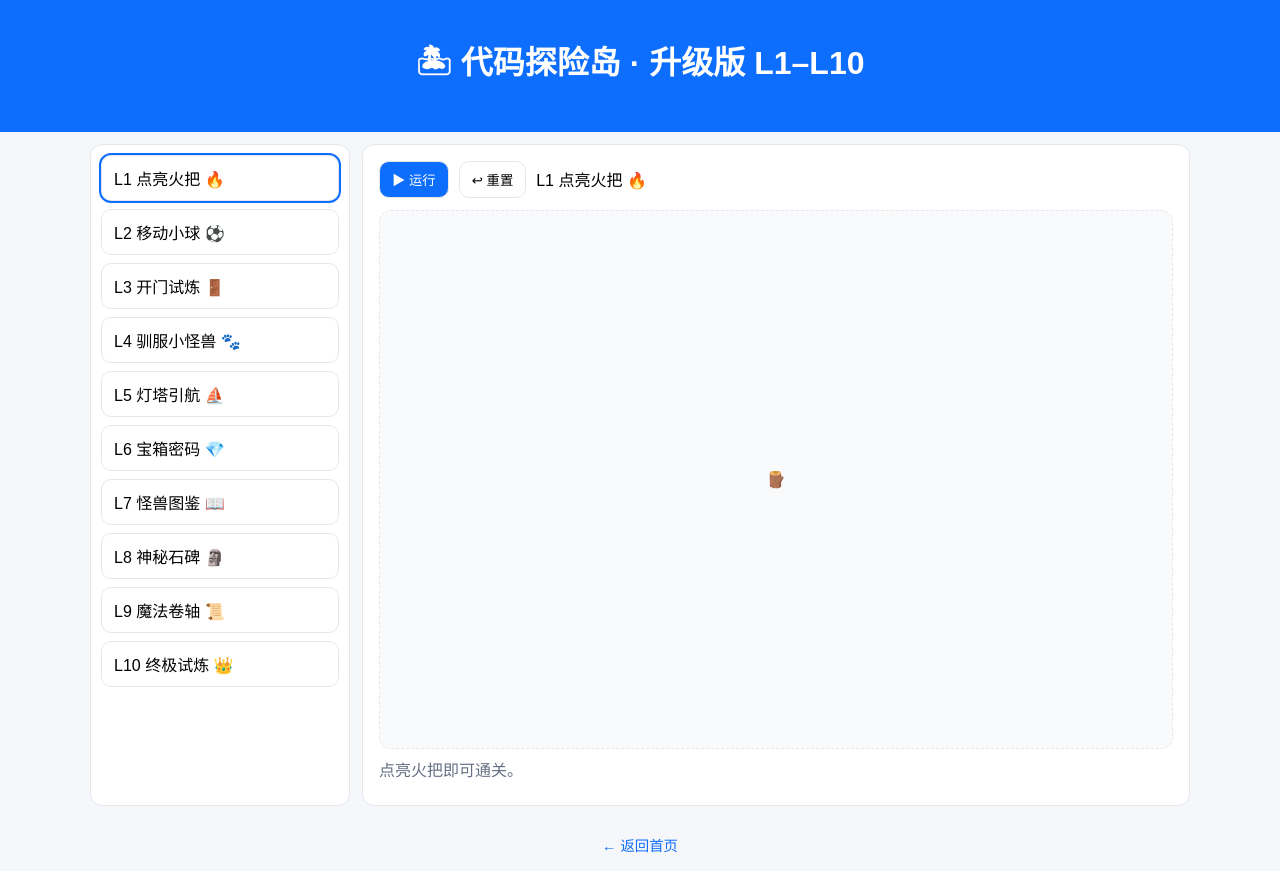
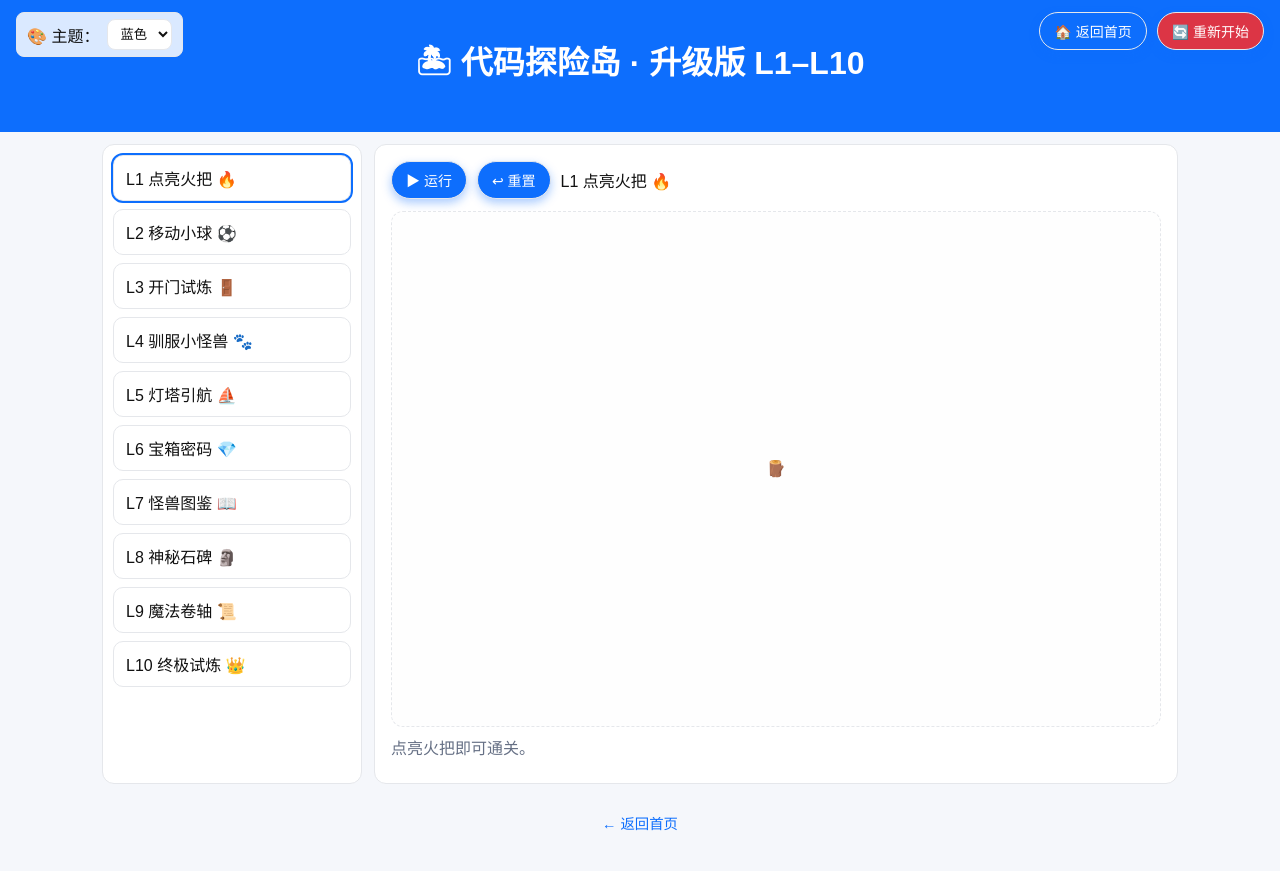
Before and after one commit to lufei234565-svg/lufei234565-svg.github.io, a plain HTML site: page game/index.html in a window 1280 px wide. After the commit the page ends 849 px from the top, so only its background shows below. Drawn offline with Linux system fonts and the light colour scheme.

Commit message:
Update index.html

```diff
--- a/game/index.html
+++ b/game/index.html
@@ -1,32 +1,79 @@
 <!DOCTYPE html>
-<html lang="zh">
+<html lang="zh" data-theme="">
 <head>
 <meta charset="UTF-8" />
 <meta name="viewport" content="width=device-width,initial-scale=1" />
 <title>代码探险岛 · 升级版 L1–L10</title>
 <style>
-  body{margin:0;font-family:"Microsoft YaHei",sans-serif;background:#f5f7fb}
-  header{background:#0d6efd;color:#fff;padding:16px;text-align:center}
+  /* 主题变量：默认（蓝） */
+  :root{
+    --pri:#0d6efd; --pri-hover:#0b5ed7;
+    --danger:#dc3545; --danger-hover:#bb2d3b;
+    --bg:#f5f7fb; --panel:#fff; --border:#e5e7eb; --text:#111;
+  }
+  /* 绿色 */
+  html[data-theme="green"]{
+    --pri:#22c55e; --pri-hover:#16a34a;
+    --danger:#ef4444; --danger-hover:#dc2626;
+    --bg:#f0fdf4; --panel:#ffffff; --border:#d1fae5; --text:#0b0f10;
+  }
+  /* 黑金（深色） */
+  html[data-theme="blackgold"]{
+    --pri:#d4af37; --pri-hover:#b8860b;
+    --danger:#ff4d4f; --danger-hover:#d9363e;
+    --bg:#0f0f0f; --panel:#151515; --border:#2a2a2a; --text:#f5f5f5;
+  }
+
+  *{box-sizing:border-box}
+  body{margin:0;font-family:"Microsoft YaHei",sans-serif;background:var(--bg); color:var(--text)}
+  header{background:var(--pri);color:#fff;padding:16px;text-align:center}
+  .top-buttons{ position:fixed; top:12px; right:16px; display:flex; gap:10px; z-index:999; }
+  .toolbar{ position:fixed; left:16px; top:12px; z-index:999; display:flex; gap:8px; align-items:center; background:color-mix(in srgb, var(--panel) 85%, transparent); padding:6px 10px; border-radius:8px; border:1px solid var(--border); }
+  select{ padding:6px 8px; border-radius:8px; border:1px solid var(--border); background:var(--panel); color:var(--text); }
+
   .wrap{max-width:1100px;margin:0 auto;padding:12px;display:grid;grid-template-columns:260px 1fr;gap:12px}
-  .sidebar{background:#fff;border:1px solid #e5e7eb;border-radius:12px;padding:10px;height:calc(100vh - 160px);overflow:auto}
-  .lvl{padding:10px 12px;border:1px solid #e5e7eb;border-radius:10px;margin-bottom:8px;cursor:pointer}
-  .lvl:hover{background:#f1f7ff}
-  .active{outline:2px solid #0d6efd}
-  .stage{background:#fff;border:1px solid #e5e7eb;border-radius:12px;padding:16px;min-height:560px;display:flex;flex-direction:column}
+  .sidebar{background:var(--panel);border:1px solid var(--border);border-radius:12px;padding:10px;height:calc(100vh - 160px);overflow:auto}
+  .lvl{padding:10px 12px;border:1px solid var(--border);border-radius:10px;margin-bottom:8px;cursor:pointer;background:var(--panel)}
+  .lvl:hover{background:color-mix(in srgb, var(--pri) 10%, var(--panel))}
+  .active{outline:2px solid var(--pri)}
+  .stage{background:var(--panel);border:1px solid var(--border);border-radius:12px;padding:16px;min-height:560px;display:flex;flex-direction:column}
   .topbar{display:flex;align-items:center;gap:10px;margin-bottom:12px}
-  .btn{border:1px solid #e5e7eb;background:#fff;border-radius:10px;padding:8px 12px;cursor:pointer}
-  .btn.primary{background:#0d6efd;color:#fff}
-  .scene{flex:1;border:1px dashed #e5e7eb;border-radius:12px;display:flex;align-items:center;justify-content:center;background:#f9fafb;position:relative;overflow:hidden}
+  .btn{
+    border:1px solid var(--border); background:var(--pri); color:#fff;
+    border-radius:999px; padding:8px 14px; font-size:14px; text-decoration:none; cursor:pointer;
+    box-shadow:0 4px 10px color-mix(in srgb, var(--pri) 35%, transparent); transition:.2s;
+  }
+  .btn:hover{ background:var(--pri-hover) }
+  .btn.danger{ background:var(--danger) }
+  .btn.danger:hover{ background:var(--danger-hover) }
+  .scene{flex:1;border:1px dashed var(--border);border-radius:12px;display:flex;align-items:center;justify-content:center;background:color-mix(in srgb, var(--panel) 85%, var(--bg));position:relative;overflow:hidden}
   .tag{margin-top:8px;color:#667085}
   .result{margin-top:8px;font-weight:bold}
   .next-btn{display:none;margin-top:10px}
   .next-btn.show{display:inline-block}
   .footer{text-align:center;padding:16px;font-size:.9rem;color:#666}
-  .footer a{color:#0d6efd;text-decoration:none}
+  .footer a{color:var(--pri);text-decoration:none}
   .footer a:hover{text-decoration:underline}
 </style>
 </head>
 <body>
+
+  <!-- 左上：主题选择器 -->
+  <div class="toolbar">
+    <label for="theme">🎨 主题：</label>
+    <select id="theme">
+      <option value="">蓝色</option>
+      <option value="green">绿色</option>
+      <option value="blackgold">黑金</option>
+    </select>
+  </div>
+
+  <!-- 右上：返回 & 重新开始 -->
+  <div class="top-buttons">
+    <a href="../" class="btn">🏠 返回首页</a>
+    <button id="resetProgress" class="btn danger">🔄 重新开始</button>
+  </div>
+
   <header><h1>🏝 代码探险岛 · 升级版 L1–L10</h1></header>
 
   <div class="wrap">
@@ -34,7 +81,7 @@
 
     <section class="stage">
       <div class="topbar">
-      <button class="btn primary" id="run">▶ 运行</button>
+        <button class="btn" id="run">▶ 运行</button>
         <button class="btn" id="reset">↩ 重置</button>
         <span id="hint">请选择左侧关卡</span>
       </div>
@@ -52,6 +99,17 @@
   <audio id="bgm" loop></audio>
 
 <script>
+/* ===== 主题同步 ===== */
+const themeSel = document.getElementById('theme');
+const savedTheme = localStorage.getItem('siteTheme') || '';
+document.documentElement.setAttribute('data-theme', savedTheme);
+themeSel.value = savedTheme;
+themeSel.onchange = () => {
+  document.documentElement.setAttribute('data-theme', themeSel.value);
+  localStorage.setItem('siteTheme', themeSel.value);
+};
+
+/* ===== 公共引用 ===== */
 const scene=document.getElementById("scene");
 const desc=document.getElementById("desc");
 const hint=document.getElementById("hint");
@@ -65,15 +123,13 @@ function setResult(msg,ok=false){
   nextBtn.classList.toggle("show",!!ok);
 }
 function playMusic(url){ bgm.src=url; bgm.play().catch(()=>{}); }
-
-// 保存通关进度
 function saveProgress(levelId){
   const levelNum=Number(levelId.replace("L",""));
   const passed=Number(localStorage.getItem("passedLevels")||0);
   localStorage.setItem("passedLevels",Math.max(passed,levelNum));
 }
 
-// 定义关卡
+/* ===== 关卡（简化演示逻辑，同前一版） ===== */
 const LEVELS={
   L1:{title:"L1 点亮火把 🔥",desc:"点亮火把即可通关。",music:"https://www.soundhelix.com/examples/mp3/SoundHelix-Song-1.mp3",
     setup(el){el.innerHTML=`<div id="torch">🪵</div>`;setResult("");},
@@ -81,7 +137,7 @@ const LEVELS={
     reset(el){el.innerHTML=`<div id="torch">🪵</div>`;setResult("");}},
   L2:{title:"L2 移动小球 ⚽",desc:"小球移动到终点即可通关。",music:"https://www.soundhelix.com/examples/mp3/SoundHelix-Song-2.mp3",
     setup(el){el.innerHTML=`<div id="ball">⚽</div>`;el.dataset.pos=0;setResult("");},
-    run(el){el.dataset.pos=+el.dataset.pos+5;if(el.dataset.pos>=5)setResult("✅ 小球到终点！",true),saveProgress("L2");else setResult("继续移动…");},
+    run(el){el.dataset.pos=+el.dataset.pos+5;if(el.dataset.pos>=5){setResult("✅ 小球到终点！",true);saveProgress("L2");}else setResult("继续移动…");},
     reset(el){el.dataset.pos=0;el.innerHTML=`<div id="ball">⚽</div>`;setResult("");}},
   L3:{title:"L3 开门试炼 🚪",desc:"获得钥匙并打开大门。",music:"https://www.soundhelix.com/examples/mp3/SoundHelix-Song-3.mp3",
     setup(el){el.innerHTML=`<div id="door">🚪</div>`;setResult("");},
@@ -117,11 +173,11 @@ const LEVELS={
     reset(el){el.innerHTML=`🐉 Boss`;setResult("");}}
 };
 
-// 菜单渲染
+/* ===== 菜单与交互 ===== */
 const menu=document.getElementById("menu");
 Object.entries(LEVELS).forEach(([id,lv])=>{
   const d=document.createElement("div");
-  d.className="lvl";d.textContent=lv.title;d.id="btn-"+id;
+  d.className="lvl"; d.textContent=lv.title; d.id="btn-"+id;
   d.onclick=()=>openLevel(id);
   menu.appendChild(d);
 });
@@ -137,13 +193,22 @@ function openLevel(id){
   nextBtn.classList.remove("show");
 }
 
-document.getElementById("run").onclick=()=>{if(current)LEVELS[current].run(scene);};
-document.getElementById("reset").onclick=()=>{if(current)LEVELS[current].reset(scene);};
+document.getElementById("run").onclick=()=>{ if(current) LEVELS[current].run(scene); };
+document.getElementById("reset").onclick=()=>{ if(current) LEVELS[current].reset(scene); };
 nextBtn.onclick=()=>{
-  if(!current)return;
+  if(!current) return;
   const ids=Object.keys(LEVELS);
   const idx=ids.indexOf(current);
-  if(idx>=0 && idx<ids.length-1)openLevel(ids[idx+1]);else setResult("🎉 全部通关！",false);
+  if(idx>=0 && idx<ids.length-1) openLevel(ids[idx+1]);
+  else setResult("🎉 全部通关！", false);
+};
+
+// 清空进度
+document.getElementById("resetProgress").onclick=()=>{
+  if(confirm("确定要清空通关进度吗？")){
+    localStorage.removeItem("passedLevels");
+    alert("进度已清空，返回首页可看到 0/10。");
+  }
 };
 
 // 默认进入 L1
```
Lines whose indentation alone changed are shown as unchanged.
